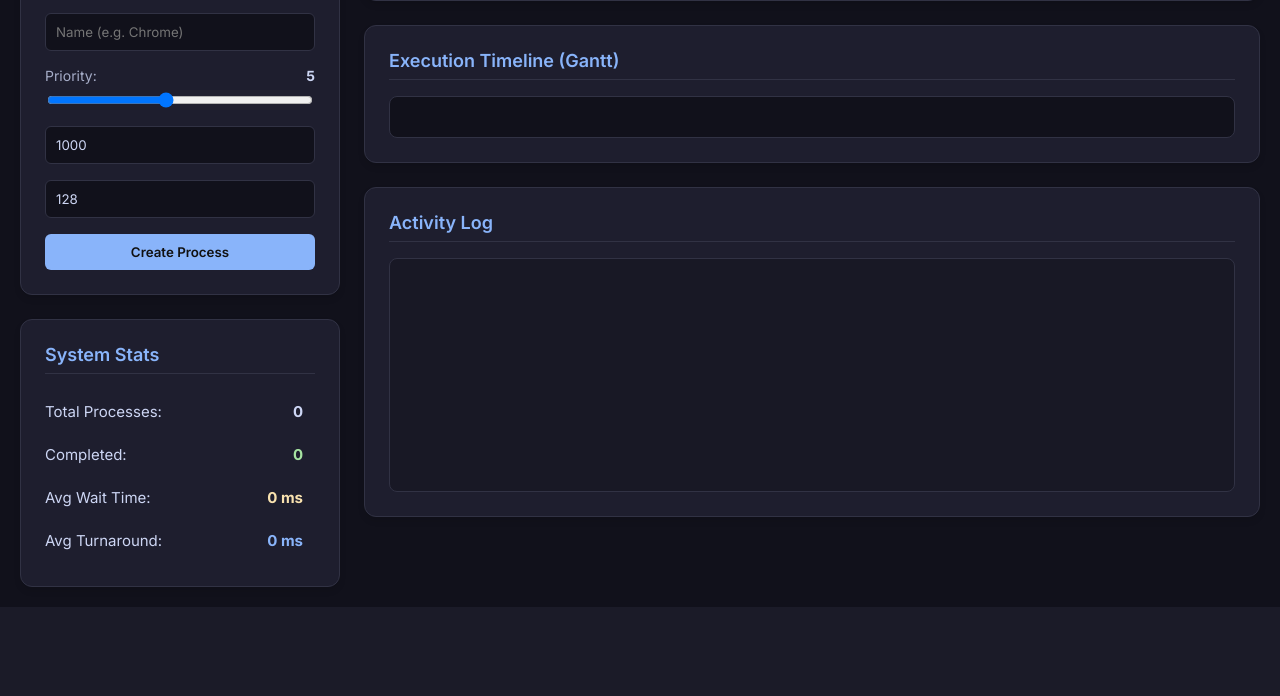
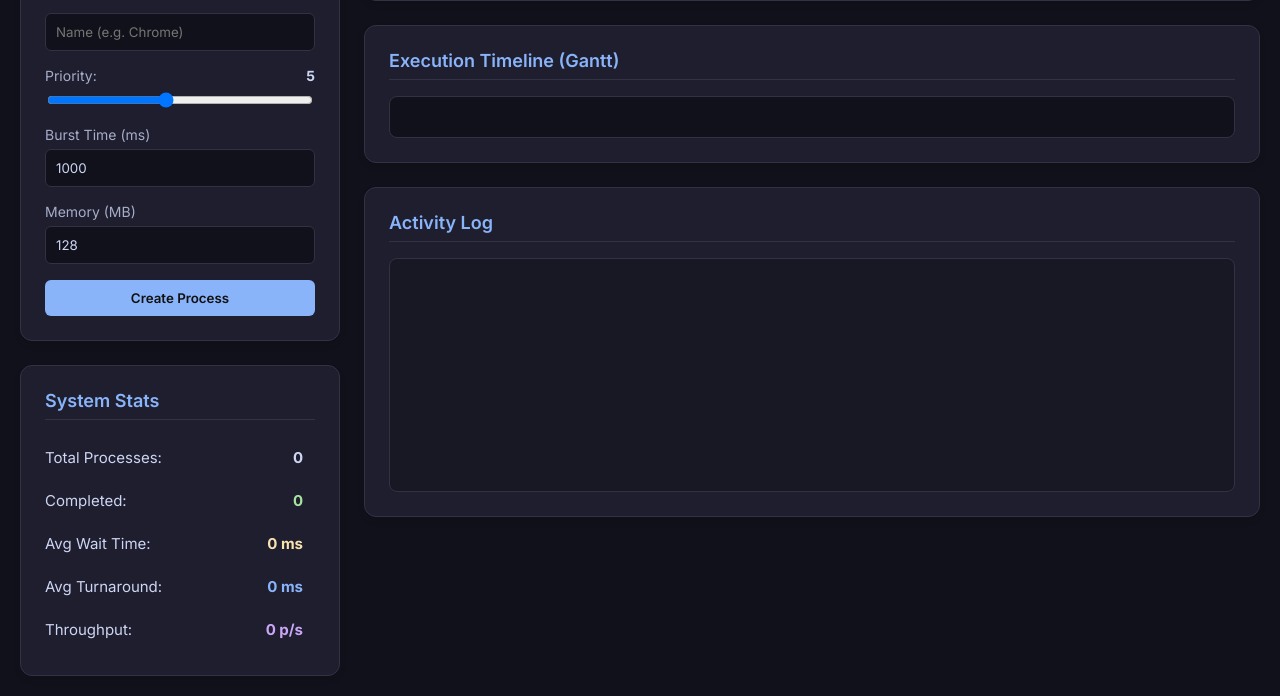
Before and after one commit to manthanrathi10-code/OS-process-manager-simualtor, a Flask app: page / in a window 1280 px wide. Shown: the part 439-1135 px from the top of the page. Before the commit the page ends 1046 px from the top, so only its background shows below. Run offline with Flask 3, Linux system fonts and the light colour scheme; data that the repository does not hold is empty.

Commit message:
feat: Add throughput, customizable quantum, and explicit labels

```diff
--- a/app.py
+++ b/app.py
@@ -126,8 +126,10 @@ class OSManager:
             cpu_utilization = (total_cpu_time / total_time_ms) * 100
             if cpu_utilization > 100:
                 cpu_utilization = 100
+            throughput = completed / (total_time_ms / 1000)
         else:
             cpu_utilization = 0
+            throughput = 0
 
         return {
             "total_created": total_created,
@@ -135,6 +137,7 @@ class OSManager:
             "avg_waiting": round(avg_waiting, 2),
             "avg_turnaround": round(avg_turnaround, 2),
             "cpu_utilization": round(cpu_utilization, 2),
+            "throughput": round(throughput, 2),
             "memory_used": self.memory_used(),
             "memory_limit": self.memory_limit
         }
@@ -207,15 +210,20 @@ def scheduler_step():
 def set_algorithm():
     data = request.json
     algo = data.get("algorithm")
+    quantum = data.get("quantum")
     valid_algos = ["FCFS", "SJF", "Round Robin", "Priority"]
     if algo in valid_algos:
         os_manager.algorithm = algo
-        os_manager.log(f"Scheduling algorithm changed to {algo}.")
+        log_msg = f"Scheduling algorithm changed to {algo}."
 
         if algo == "Round Robin":
+            if quantum is not None:
+                os_manager.quantum = int(quantum)
+                log_msg = f"Scheduling algorithm changed to {algo} (q={os_manager.quantum}ms)."
             os_manager.current_quantum_used = 0
 
-        return jsonify({"message": f"Algorithm set to {algo}"}), 200
+        os_manager.log(log_msg)
+        return jsonify({"message": log_msg}), 200
     return jsonify({"error": "Invalid algorithm"}), 400
 
 @app.route("/state", methods=["GET"])
@@ -230,6 +238,7 @@ def get_state_impl():
         "tick": os_manager.tick_counter,
         "time_ms": os_manager.tick_counter * os_manager.tick_step_ms,
         "algorithm": os_manager.algorithm,
+        "quantum": os_manager.quantum,
         "processes": processes,
         "ready_queue": os_manager.ready_queue,
         "running_pid": os_manager.running_pid,
--- a/templates/index.html
+++ b/templates/index.html
@@ -332,9 +332,13 @@
                     <select id="algorithm-select">
                         <option value="FCFS">First Come First Served (FCFS)</option>
                         <option value="SJF">Shortest Job First (SJF)</option>
-                        <option value="Round Robin">Round Robin (q=100ms)</option>
+                        <option value="Round Robin">Round Robin</option>
                         <option value="Priority">Priority</option>
                     </select>
+                </div>
+                <div class="form-group" id="tq-group" style="display: none; margin-top: 10px;">
+                    <label>Time Quantum (ms)</label>
+                    <input type="number" id="time-quantum" value="100" min="10" step="10">
                 </div>
                 <div class="btn-flex" style="margin-top: 20px;">
                     <button id="btn-step" class="btn btn-primary">Step</button>
@@ -353,9 +357,11 @@
                     <input type="range" id="proc-priority" min="1" max="10" value="5" oninput="document.getElementById('prio-val').innerText=this.value">
                 </div>
                 <div class="form-group">
+                    <label>Burst Time (ms)</label>
                     <input type="number" id="proc-burst" placeholder="Burst Time (ms)" value="1000" step="100">
                 </div>
                 <div class="form-group">
+                    <label>Memory (MB)</label>
                     <input type="number" id="proc-memory" placeholder="Memory (MB)" value="128" min="64" max="512">
                 </div>
                 <button id="btn-create" class="btn btn-primary" style="width: 100%;">Create Process</button>
@@ -368,6 +374,7 @@
                     <tr><td style="padding:4px 0;border:none;">Completed:</td><td style="text-align:right;border:none;font-weight:bold;color:var(--green);" id="stat-completed">0</td></tr>
                     <tr><td style="padding:4px 0;border:none;">Avg Wait Time:</td><td style="text-align:right;border:none;font-weight:bold;color:var(--yellow);" id="stat-wait">0 ms</td></tr>
                     <tr><td style="padding:4px 0;border:none;">Avg Turnaround:</td><td style="text-align:right;border:none;font-weight:bold;color:var(--blue);" id="stat-turnaround">0 ms</td></tr>
+                    <tr><td style="padding:4px 0;border:none;">Throughput:</td><td style="text-align:right;border:none;font-weight:bold;color:var(--mauve);" id="stat-throughput">0 p/s</td></tr>
                 </table>
             </div>
         </div>
@@ -469,12 +476,26 @@
         });
 
         document.getElementById('algorithm-select').addEventListener('change', async (e) => {
+            const algo = e.target.value;
+            const quantum = document.getElementById('time-quantum').value;
             await fetch(`${API_URL}/scheduler/algorithm`, {
                 method: 'POST',
                 headers: {'Content-Type': 'application/json'},
-                body: JSON.stringify({ algorithm: e.target.value })
+                body: JSON.stringify({ algorithm: algo, quantum: parseInt(quantum) })
             });
             fetchState();
+        });
+
+        document.getElementById('time-quantum').addEventListener('change', async (e) => {
+            if (document.getElementById('algorithm-select').value === 'Round Robin') {
+                const quantum = e.target.value;
+                await fetch(`${API_URL}/scheduler/algorithm`, {
+                    method: 'POST',
+                    headers: {'Content-Type': 'application/json'},
+                    body: JSON.stringify({ algorithm: 'Round Robin', quantum: parseInt(quantum) })
+                });
+                fetchState();
+            }
         });
 
         document.getElementById('btn-create').addEventListener('click', async () => {
@@ -545,12 +566,19 @@
 
             // Sync Dropdown (if changed externally or on initialize)
             document.getElementById('algorithm-select').value = data.algorithm;
+            if (data.algorithm === 'Round Robin') {
+                document.getElementById('tq-group').style.display = 'block';
+                if (data.quantum) document.getElementById('time-quantum').value = data.quantum;
+            } else {
+                document.getElementById('tq-group').style.display = 'none';
+            }
 
             // Stats
             document.getElementById('stat-created').innerText = data.stats.total_created;
             document.getElementById('stat-completed').innerText = data.stats.completed;
             document.getElementById('stat-wait').innerText = data.stats.avg_waiting + ' ms';
             document.getElementById('stat-turnaround').innerText = data.stats.avg_turnaround + ' ms';
+            document.getElementById('stat-throughput').innerText = data.stats.throughput + ' p/s';
 
             // Ready Queue
             const rqEl = document.getElementById('ready-queue');
```
Also changed, not shown: 1 other file.
